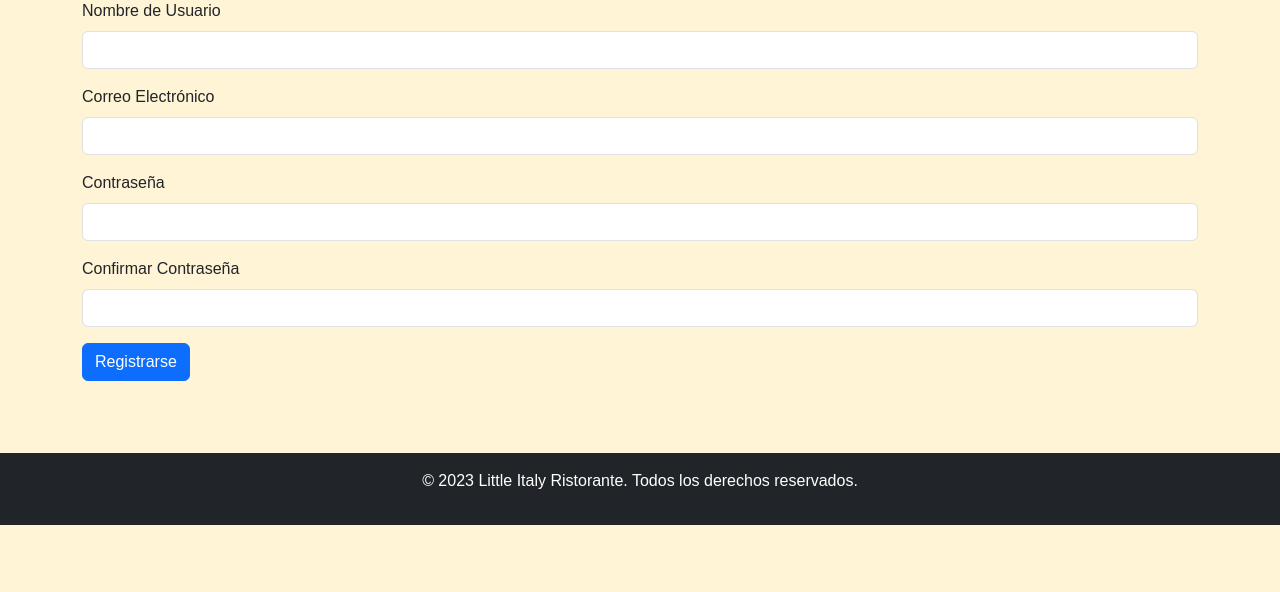
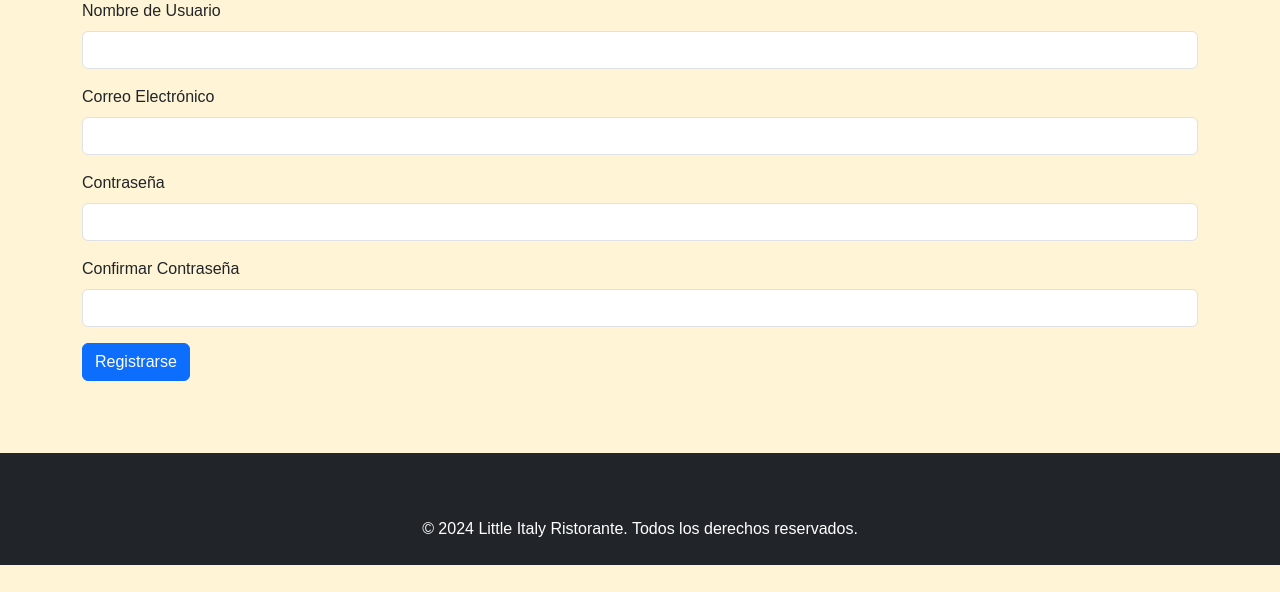
Before and after one commit to lmiel/Little-Italy, a Django app: page /register/ in a window 1280 px wide. Shown: the part 208-800 px from the top of the page. Run offline with Django 5.2, Linux system fonts and the light colour scheme.

Commit message:
styles done

```diff
--- a/little_italy/little_italy/templates/little_italy/base.html
+++ b/little_italy/little_italy/templates/little_italy/base.html
@@ -47,16 +47,23 @@
       {% block content %}
 
       {% endblock %}
-    </div>
-    <footer class="bg-dark text-white text-center py-3 mt-4">
-      <div class="container">
-        <p>&copy; 2023 Little Italy Ristorante. Todos los derechos reservados.</p>
-        <p>
-          {% comment %} <a href="{% url 'privacy_policy' %}" class="text-white">Política de Privacidad</a> | {% endcomment %}
-          {% comment %} <a href="{% url 'terms_of_service' %}" class="text-white">Términos de Servicio</a> {% endcomment %}
-        </p>
-      </div>
+      <footer class="bg-dark text-white text-center py-4 mt-4">
+        <div class="container">
+            <!-- Redes sociales -->
+            <div class="social-icons mb-3">
+                <a href="https://facebook.com" target="_blank" class="text-white mx-2" aria-label="Facebook">
+                    <i class="fab fa-facebook-f"></i>
+                </a>
+                <a href="https://instagram.com" target="_blank" class="text-white mx-2" aria-label="Instagram">
+                    <i class="fab fa-instagram"></i>
+                </a>
+                <a href="https://twitter.com" target="_blank" class="text-white mx-2" aria-label="Twitter">
+                    <i class="fab fa-twitter"></i>
+                </a>
+            </div>
+            <!-- Derechos de autor -->
+            <p class="mb-0">
+                &copy; 2024 Little Italy Ristorante. Todos los derechos reservados.
+            </p>
+        </div>
     </footer>
-    <script src="https://cdn.jsdelivr.net/npm/bootstrap@5.3.0/dist/js/bootstrap.bundle.min.js"></script>
-  </body>
-</html>
```
